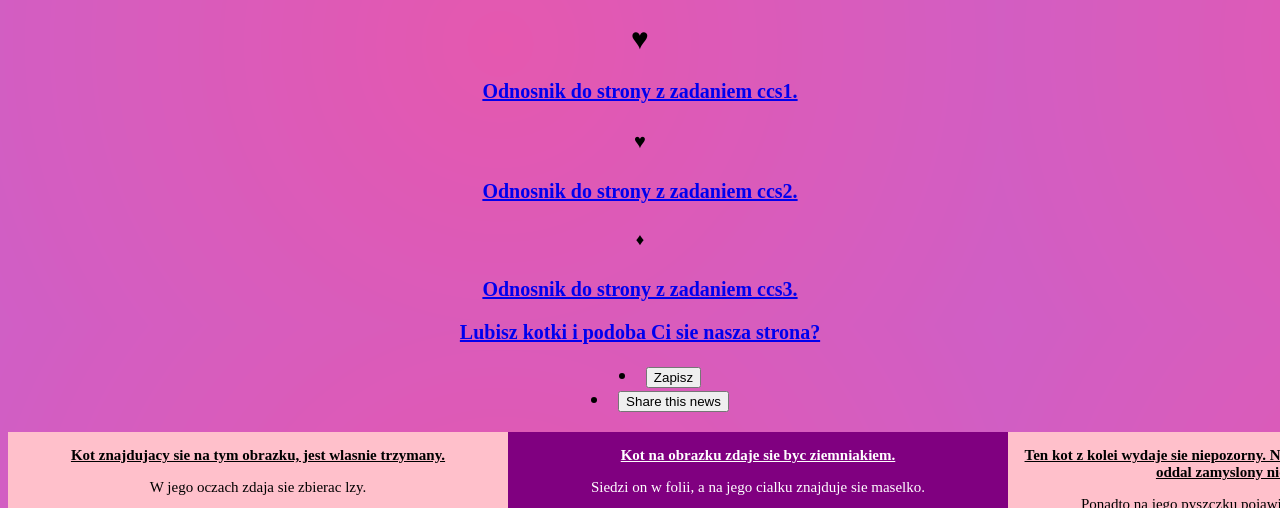
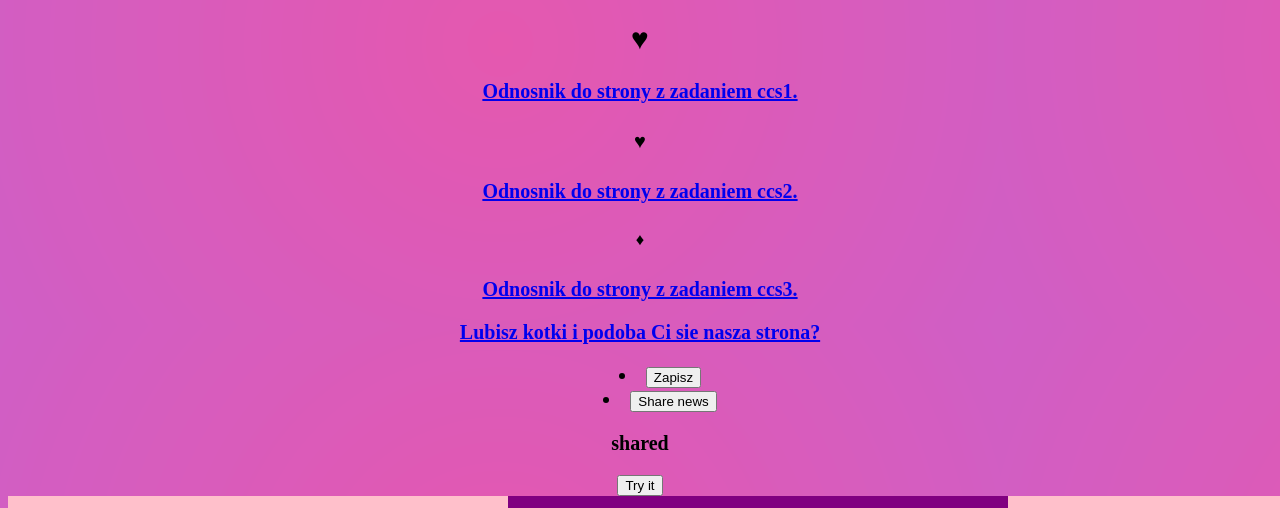
Before and after one commit to slawinangsan/java, a plain HTML site: page index.html in a window 1280 px wide. Shown: the part 238-746 px from the top of the page. Drawn offline with Linux system fonts and the light colour scheme.

Commit message:
Update index.html

```diff
--- a/index.html
+++ b/index.html
@@ -79,14 +79,22 @@
 <h5> &diams;</h5>
 <a href="https://www.w3spaces-preview.com/superstrona/css3.html">Odnosnik do strony z zadaniem ccs3.</a>
 <p></p>
+
+<script>
+function myFunction() {
+  document.getElementById("demo").innerHTML = "demo.";
+}
+</script>
 <div class="news">
     <a href="#">Lubisz kotki i podoba Ci sie nasza strona?</a>
     <menu>
-        <li><button id="save">Zapisz</button></li>
-        <li><button id="share">Share this news</button></li>
+        <li><button id="demo">Zapisz</button></li>
+        <li><button id="share">Share news</button></li>
     </menu>
 </div>
 
+<p id="demo">shared</p>
+<button type="button" onclick="myFunction()">Try it</button>
 
 
 <span style="font-weight: normal; font-size: 15">
```
